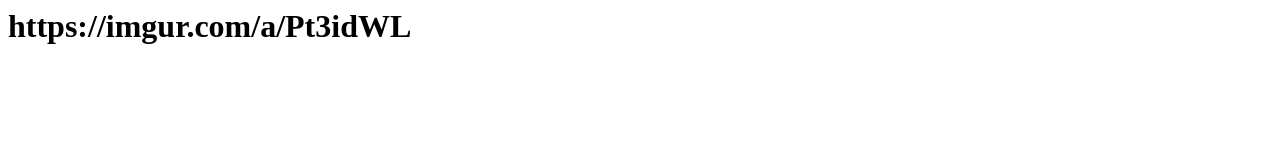
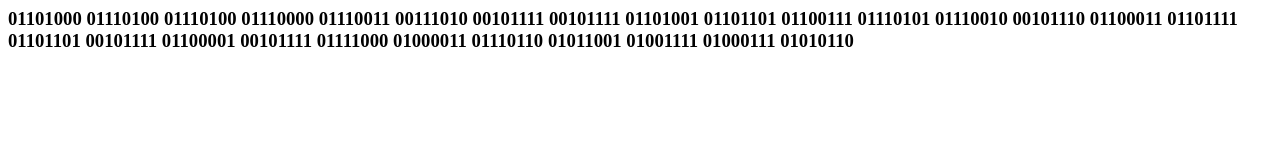
Before and after one commit to stegnummer2/stegnummer2.github.io, a plain HTML site: page index.html in a window 1280 px wide. Drawn offline with Linux system fonts and the light colour scheme.

Commit message:
Update index.html

```diff
--- a/index.html
+++ b/index.html
@@ -6,7 +6,7 @@
 
 <body>
 
-<h1>https://imgur.com/a/Pt3idWL</h1>
+<h3>01101000 01110100 01110100 01110000 01110011 00111010 00101111 00101111 01101001 01101101 01100111 01110101 01110010 00101110 01100011 01101111 01101101 00101111 01100001 00101111 01111000 01000011 01110110 01011001 01001111 01000111 01010110</h3>
 
 </body>
 
```
